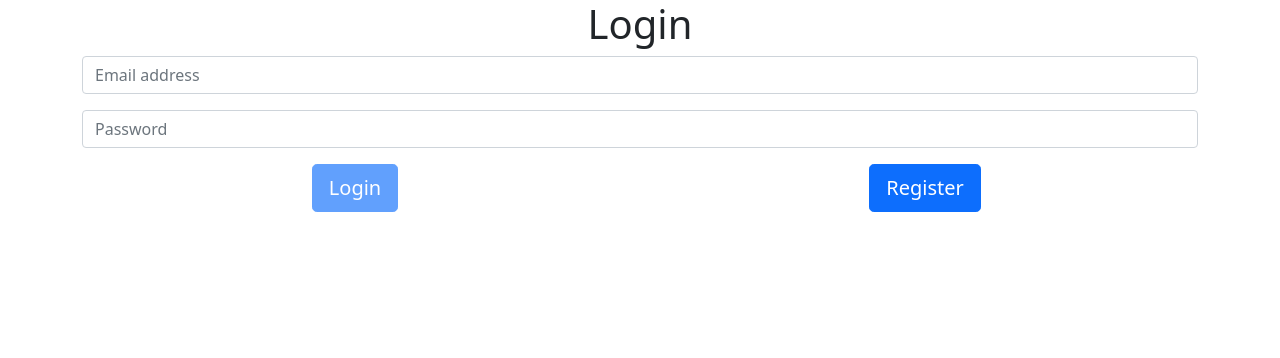
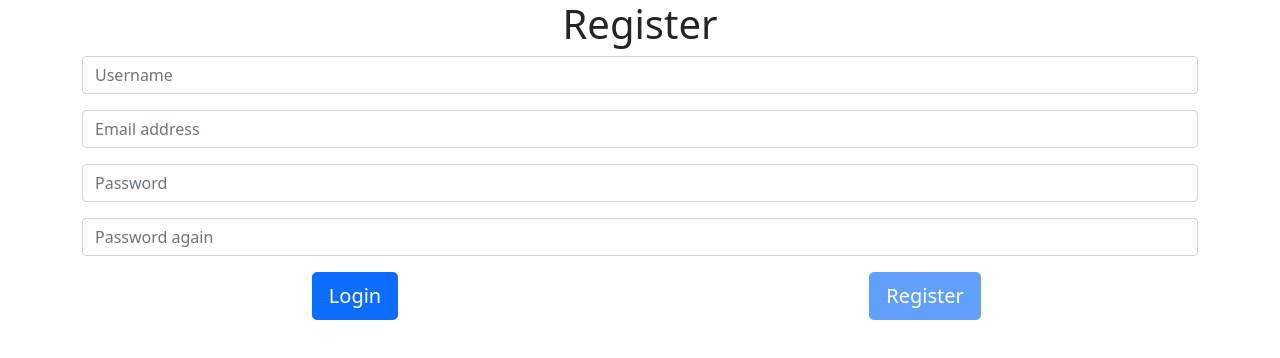
Before and after one commit to tlevi101/secrets, an Angular app: page / in a window 1280 px wide. Shown: the top 358 px of the page. Built offline with nearby package versions, Linux system fonts and the light colour scheme.

Commit message:
register component

```diff
--- a/src/app/app.component.html
+++ b/src/app/app.component.html
@@ -1 +1,2 @@
 <app-login (onSubmit)="sendLoginRequest($event)"></app-login>
+<app-register></app-register>
--- a/src/app/login/login.component.html
+++ b/src/app/login/login.component.html
@@ -1,11 +1,11 @@
 <div *ngIf="showME" class="container">
     <h1 class="text-center">Login</h1>
     <form [formGroup]="loginForm" (ngSubmit)="login()">
-        <input type="email" class="form-control mb-3" placeholder="Email address" formControlName="email">
+        <input type="email" name="email" class="form-control mb-3" placeholder="Email address" formControlName="email">
         <div *ngIf="email?.touched && email?.getError('required')" class="alert alert-danger" role="alert">
           Email is required!
         </div>
-        <div *ngIf="email?.touched && email?.getError('email')" class="alert alert-danger" role="alert">
+        <div *ngIf="email?.touched && email?.getError('email')" class="alert alert-danger-sm" role="alert">
             Email format is not correct!
           </div>
           <div *ngIf="requestError.code===404" class="alert alert-danger" role="alert">
@@ -29,7 +29,7 @@
                 </div>
             </div>
             <div class="col text-center">
-                <a href=""><button type="button" class="btn btn-lg btn-primary">Register</button></a>
+                <button type="button" class="btn btn-lg btn-primary">Register</button>
             </div>
         </div>
     </form>
--- a/src/app/login/login.component.ts
+++ b/src/app/login/login.component.ts
@@ -9,7 +9,7 @@ export class LoginComponent implements OnInit {
   loginForm: FormGroup;
   showLoginBTN=true;
   showLoading = false;
-  showME =true;
+  showME =false;
   requestError: {code: number, message: string};
   @Output() onSubmit = new EventEmitter<{email: string, password:string}>();
   constructor() {
--- a/src/app/register/register.component.html
+++ b/src/app/register/register.component.html
@@ -1 +1,49 @@
-<p>register works!</p>
+<div *ngIf="showME" class="container">
+    <h1 class="text-center">Register</h1>
+    <form [formGroup]="registerForm" (ngSubmit)="register()">
+
+        <input type="text" class="form-control mb-3" placeholder="Username" formControlName="username">
+        <div *ngIf="username?.touched && username?.getError('required')" class="alert alert-danger" role="alert">
+            Username is required!
+        </div>
+
+        <input type="email" class="form-control mb-3" name="email" placeholder="Email address" formControlName="email">
+            <div *ngIf="email?.touched && email?.getError('required')" class="alert alert-danger" role="alert">
+                Email is required!
+            </div>
+            <div *ngIf="email?.touched && email?.getError('email')" class="alert alert-danger" role="alert">
+                Email format is not correct!
+            </div>
+          <!-- <div *ngIf="requestError.code===404" class="alert alert-danger" role="alert">
+            {{requestError.message}}
+          </div> -->
+        <input type="password" class="form-control mb-3" placeholder="Password" formControlName="password">
+            <div *ngIf="password?.touched && password?.invalid" class="alert alert-danger" role="alert">
+            Password is required!
+            </div>
+          <!-- <div *ngIf="requestError.code===401" class="alert alert-danger" role="alert">
+            {{requestError.message}}
+          </div> -->
+        <input type="password" class="form-control mb-3" placeholder="Password again" formControlName="passwordAgain">
+            <div *ngIf="passwordAgain?.touched && passwordAgain?.getError('required')" class="alert alert-danger" role="alert">
+                Password again is required!
+            </div>
+            <div *ngIf="passwordAgain?.touched && !passwordAgain?.getError('match')" class="alert alert-danger" role="alert">
+                Passwords does'n match!
+            </div>
+        <div class="row mb-3 ">
+
+            <div class="col text-center">
+                <button type="button" class="btn btn-lg btn-primary">Login</button>
+            </div>
+            <div class="col text-center">
+                <button type="submit" *ngIf="showRegisterBTN"[disabled]="registerForm.invalid" class="btn btn-lg btn-primary">Register</button>
+                <div class="text-center" *ngIf="showLoading">
+                    <div class="spinner-border text-primary" role="status">
+                        <span class="sr-only"></span>
+                    </div>
+                </div>
+            </div>
+        </div>
+    </form>
+</div>
--- a/src/app/register/register.component.ts
+++ b/src/app/register/register.component.ts
@@ -1,15 +1,69 @@
-import { Component, OnInit } from '@angular/core';
-
+import { Component, OnInit, Output,EventEmitter } from '@angular/core';
+import { FormGroup, Validators, FormBuilder,AbstractControl } from '@angular/forms';
 @Component({
   selector: 'app-register',
   templateUrl: './register.component.html',
   styleUrls: ['./register.component.css']
 })
 export class RegisterComponent implements OnInit {
+  registerForm: FormGroup;
+  showRegisterBTN=true;
+  showLoading = false;
+  showME =true;
+  requestError: {code: number, message: string};
+  @Output() onSubmit = new EventEmitter<{username:string,email: string, password:string, passwordAgain:string}>();
+  constructor() {
+    const FB =new FormBuilder();
+    this.registerForm = FB.group({
+      username:['',[
+        Validators.required,
+      ]],
+      email:['',[
+        Validators.required,
 
-  constructor() { }
+      ]],
+      password:['',[
+        Validators.required,
 
+      ]],
+      passwordAgain:['',[
+        Validators.required,
+      ]],
+
+    });
+    this.requestError = {code: -1, message: ''}
+    this.passwordAgain?.valueChanges.subscribe(() => {
+      if(this.passwordAgain?.value!==this.password?.value){
+        this.passwordAgain?.setErrors({match:false});
+      }
+      else{
+        this.passwordAgain?.setErrors({match:true});
+      }
+    })
+    this.password?.valueChanges.subscribe(() => {
+      if(this.passwordAgain?.value!==this.password?.value){
+        this.passwordAgain?.setErrors({match:false});
+      }
+      else{
+        this.passwordAgain?.setErrors({match:true});
+      }
+    })
+  }
+  register(){
+    this.onSubmit.emit({username: this.username?.value, email: this.email?.value, password: this.password?.value, passwordAgain: this.passwordAgain?.value});
+  }
   ngOnInit(): void {
   }
-
+  get username(){
+    return this.registerForm.get('username');
+  }
+  get email(){
+    return this.registerForm.get('email');
+  }
+  get password(){
+    return this.registerForm.get('password');
+  }
+  get passwordAgain(){
+    return this.registerForm.get('passwordAgain');
+  }
 }
```
